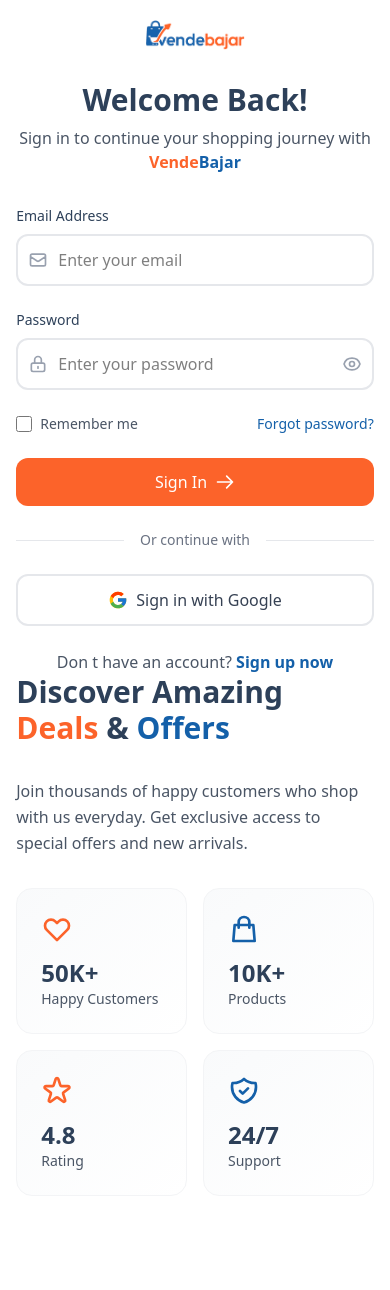
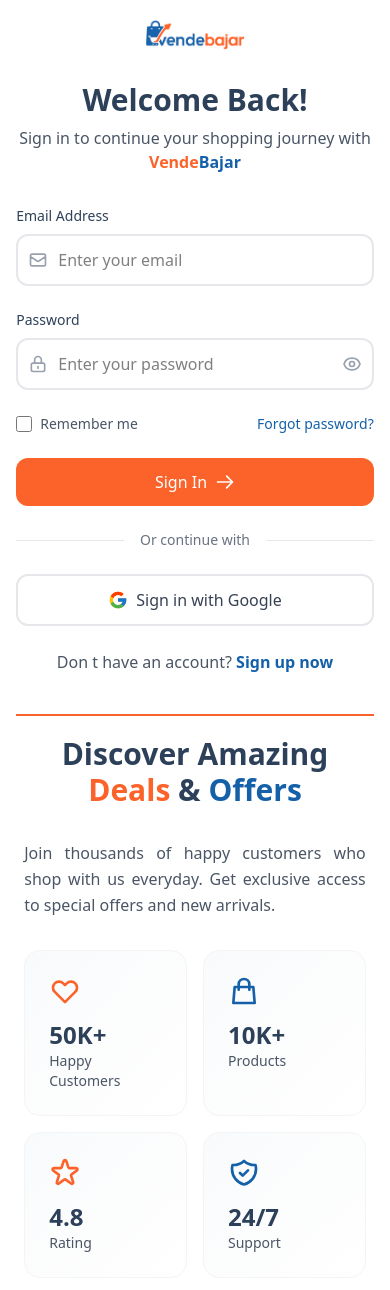
Before and after one commit to mehedihasan770/vende-bajar-frontend, a Next.js app: page /login in a window 390 px wide. Shown: the top 1290 px of the page. Before the commit the page ends 1216 px from the top, so only its background shows below. Built offline with nearby package versions, Linux system fonts and the light colour scheme.

Commit message:
feat: modularize login page by extracting right-side section into a standalone component and achieving full responsiveness across all devices

```diff
--- a/src/app/(auth)/login/page.tsx
+++ b/src/app/(auth)/login/page.tsx
@@ -11,16 +11,10 @@
   HiOutlineEye,
   HiOutlineEyeOff,
   HiOutlineArrowRight,
-  HiOutlineShieldCheck,
-  HiOutlineTruck,
-  HiOutlineRefresh,
-  HiOutlineCreditCard,
-  HiOutlineStar,
-  HiOutlineShoppingBag,
-  HiOutlineHeart
 } from 'react-icons/hi'
 import { FcGoogle } from 'react-icons/fc'
 import Logo from '@/components/shared/Logo/Logo'
+import LoginRightSide from '@/components/auth/loginPage/LoginRightSide'
 
 type LoginFormData = {
   email: string
@@ -76,13 +70,13 @@
   return (
     <div className="min-h-screen w-full">
       <div className="min-h-screen py-5">
-        <div className="flex flex-col lg:flex-row min-h-screen items-center justify-between lg:space-x-36">
+        <div className="flex flex-col lg:flex-row-reverse min-h-screen items-center justify-center lg:justify-between">
           {/* Left Side - Form Section */}
           <motion.div
             initial="initial"
             animate="animate"
             variants={staggerContainer}
-            className="w-fit"
+            className="w-fit lg:ml-5"
           >
             <div className="max-w-md mx-auto w-full">
               {/* Logo for mobile */}
@@ -284,76 +278,7 @@
           </motion.div>
 
           {/* Right Side - Enhanced Branding Section */}
-          <motion.div
-            initial={{ opacity: 0, x: 20 }}
-            animate={{ opacity: 1, x: 0 }}
-            transition={{ duration: 0.7, delay: 0.2 }}
-            className="w-full lg:w-1/2"
-          >
-            <div className="mx-auto lg:ml-auto lg:mr-0">
-              {/* Logo for desktop */}
-              <motion.div
-                initial={{ scale: 0 }}
-                animate={{ scale: 1 }}
-                transition={{ duration: 0.5, delay: 0.3 }}
-                className="hidden lg:flex mb-8"
-              >
-                <Logo />
-              </motion.div>
-
-              {/* Main Content */}
-              <div className="space-y-8">
-                {/* Title */}
-                <motion.h2
-                  initial={{ opacity: 0, y: 20 }}
-                  animate={{ opacity: 1, y: 0 }}
-                  transition={{ duration: 0.5, delay: 0.4 }}
-                  className="text-3xl lg:text-4xl font-bold text-accent"
-                >
-                  Discover Amazing
-                  <br />
-                  <span className="text-primary">Deals</span> &{' '}
-                  <span className="text-secondary">Offers</span>
-                </motion.h2>
-
-                {/* Description */}
-                <motion.p
-                  initial={{ opacity: 0, y: 20 }}
-                  animate={{ opacity: 1, y: 0 }}
-                  transition={{ duration: 0.5, delay: 0.5 }}
-                  className="text-gray-600 leading-relaxed"
-                >
-                  Join thousands of happy customers who shop with us everyday.
-                  Get exclusive access to special offers and new arrivals.
-                </motion.p>
-
-                {/* Stats Cards */}
-                <motion.div
-                  variants={staggerContainer}
-                  initial="initial"
-                  animate="animate"
-                  className="grid grid-cols-2 gap-4"
-                >
-                  {[
-                    { number: '50K+', label: 'Happy Customers', icon: HiOutlineHeart, color: 'text-primary' },
-                    { number: '10K+', label: 'Products', icon: HiOutlineShoppingBag, color: 'text-secondary' },
-                    { number: '4.8', label: 'Rating', icon: HiOutlineStar, color: 'text-primary' },
-                    { number: '24/7', label: 'Support', icon: HiOutlineShieldCheck, color: 'text-secondary' },
-                  ].map((stat, index) => (
-                    <motion.div
-                      key={index}
-                      variants={fadeInUp}
-                      className="bg-gradient-to-br from-gray-50 to-white p-6 rounded-2xl border border-gray-100 hover:border-primary/20 transition-all duration-300 group"
-                    >
-                      <stat.icon className={`w-8 h-8 ${stat.color} mb-3 group-hover:scale-110 transition-transform duration-300`} />
-                      <div className="text-2xl font-bold text-accent">{stat.number}</div>
-                      <div className="text-sm text-gray-600">{stat.label}</div>
-                    </motion.div>
-                  ))}
-                </motion.div>
-              </div>
-            </div>
-          </motion.div>
+          <LoginRightSide/>
         </div>
       </div>
     </div>
--- a/src/components/auth/loginPage/LoginRightSide.tsx
+++ b/src/components/auth/loginPage/LoginRightSide.tsx
@@ -1,10 +1,92 @@
 import React from 'react';
+import { motion } from 'framer-motion';
+import Logo from '@/components/shared/Logo/Logo';
+import { HiOutlineHeart, HiOutlineShieldCheck, HiOutlineShoppingBag, HiOutlineStar } from 'react-icons/hi';
 
 const LoginRightSide = () => {
+
+    const fadeInUp = {
+        initial: { opacity: 0, y: 20 },
+        animate: { opacity: 1, y: 0 },
+        transition: { duration: 0.5 }
+    }
+
+    const staggerContainer = {
+        animate: {
+            transition: {
+                staggerChildren: 0.1
+            }
+        }
+    }
+
     return (
-        <div>
-
-        </div>
+        <motion.div
+          initial={{ opacity: 0, x: 20 }}
+          animate={{ opacity: 1, x: 0 }}
+          transition={{ duration: 0.7, delay: 0.2 }}
+          className="w-full lg:w-1/2 px-2 lg:border-0 border-t-2 border-primary mt-10 pt-5 lg:mt-0 lg:pt-0"
+        >
+          <div className="mx-auto lg:ml-auto lg:mr-0">
+            {/* Logo for desktop */}
+            <motion.div
+              initial={{ scale: 0 }}
+              animate={{ scale: 1 }}
+              transition={{ duration: 0.5, delay: 0.3 }}
+              className="hidden lg:flex mb-6"
+            >
+              <Logo />
+            </motion.div>
+            {/* Main Content */}
+            <div className="space-y-8">
+              {/* Title */}
+              <motion.h2
+                initial={{ opacity: 0, y: 20 }}
+                animate={{ opacity: 1, y: 0 }}
+                transition={{ duration: 0.5, delay: 0.4 }}
+                className="text-3xl lg:text-4xl font-bold text-accent text-center lg:text-left"
+              >
+                Discover Amazing
+                <br />
+                <span className="text-primary">Deals</span> &{' '}
+                <span className="text-secondary">Offers</span>
+              </motion.h2>
+              {/* Description */}
+              <motion.p
+                initial={{ opacity: 0, y: 20 }}
+                animate={{ opacity: 1, y: 0 }}
+                transition={{ duration: 0.5, delay: 0.5 }}
+                className="text-gray-600 leading-relaxed text-justify lg:text-left"
+              >
+                Join thousands of happy customers who shop with us everyday.
+                Get exclusive access to special offers and new arrivals.
+              </motion.p>
+              {/* Stats Cards */}
+              <motion.div
+                variants={staggerContainer}
+                initial="initial"
+                animate="animate"
+                className="grid grid-cols-2 gap-4"
+              >
+                {[
+                  { number: '50K+', label: 'Happy Customers', icon: HiOutlineHeart, color: 'text-primary' },
+                  { number: '10K+', label: 'Products', icon: HiOutlineShoppingBag, color: 'text-secondary' },
+                  { number: '4.8', label: 'Rating', icon: HiOutlineStar, color: 'text-primary' },
+                  { number: '24/7', label: 'Support', icon: HiOutlineShieldCheck, color: 'text-secondary' },
+                ].map((stat, index) => (
+                  <motion.div
+                    key={index}
+                    variants={fadeInUp}
+                    className="bg-gradient-to-br from-gray-50 to-white p-6 rounded-2xl border border-gray-100 hover:border-primary/20 transition-all duration-300 group"
+                  >
+                    <stat.icon className={`w-8 h-8 ${stat.color} mb-3 group-hover:scale-110 transition-transform duration-300`} />
+                    <div className="text-2xl font-bold text-accent">{stat.number}</div>
+                    <div className="text-sm text-gray-600">{stat.label}</div>
+                  </motion.div>
+                ))}
+              </motion.div>
+            </div>
+          </div>
+        </motion.div>
     );
 };
 
--- a/src/components/shared/navbar/navbarAllComponents/MobileMenu.tsx
+++ b/src/components/shared/navbar/navbarAllComponents/MobileMenu.tsx
@@ -93,17 +93,19 @@
                 initial={{ opacity: 0, y: 10 }}
                 animate={{ opacity: 1, y: 0 }}
                 transition={{ delay: 0.5 }}
-                className="space-y-2"
               >
+                <Link href={"/login"}>
                 <motion.button
                   whileHover={{ scale: 1.02 }}
                   whileTap={{ scale: 0.98 }}
-                  className="w-full px-4 py-3 rounded-xl font-medium flex items-center justify-center space-x-2 border-2 border-primary text-primary hover:bg-primary hover:text-white transition-all duration-300 group"
+                  className="w-full px-4 py-3 mb-2 rounded-xl font-medium flex items-center justify-center space-x-2 border-2 border-primary text-primary hover:bg-primary hover:text-white transition-all duration-300 group"
                   onClick={onClose}
                 >
                   <HiOutlineLogin className="w-5 h-5 group-hover:rotate-12 transition-transform duration-300" />
                   <span>Login</span>
                 </motion.button>
+                </Link>
+                <Link href={"/login"}>
                 <motion.button
                   whileHover={{ scale: 1.02 }}
                   whileTap={{ scale: 0.98 }}
@@ -113,6 +115,7 @@
                   <HiOutlineUser className="w-5 h-5" />
                   <span>Register</span>
                 </motion.button>
+                </Link>
               </motion.div>
 
               {/* Mobile Avatar Section */}
```
